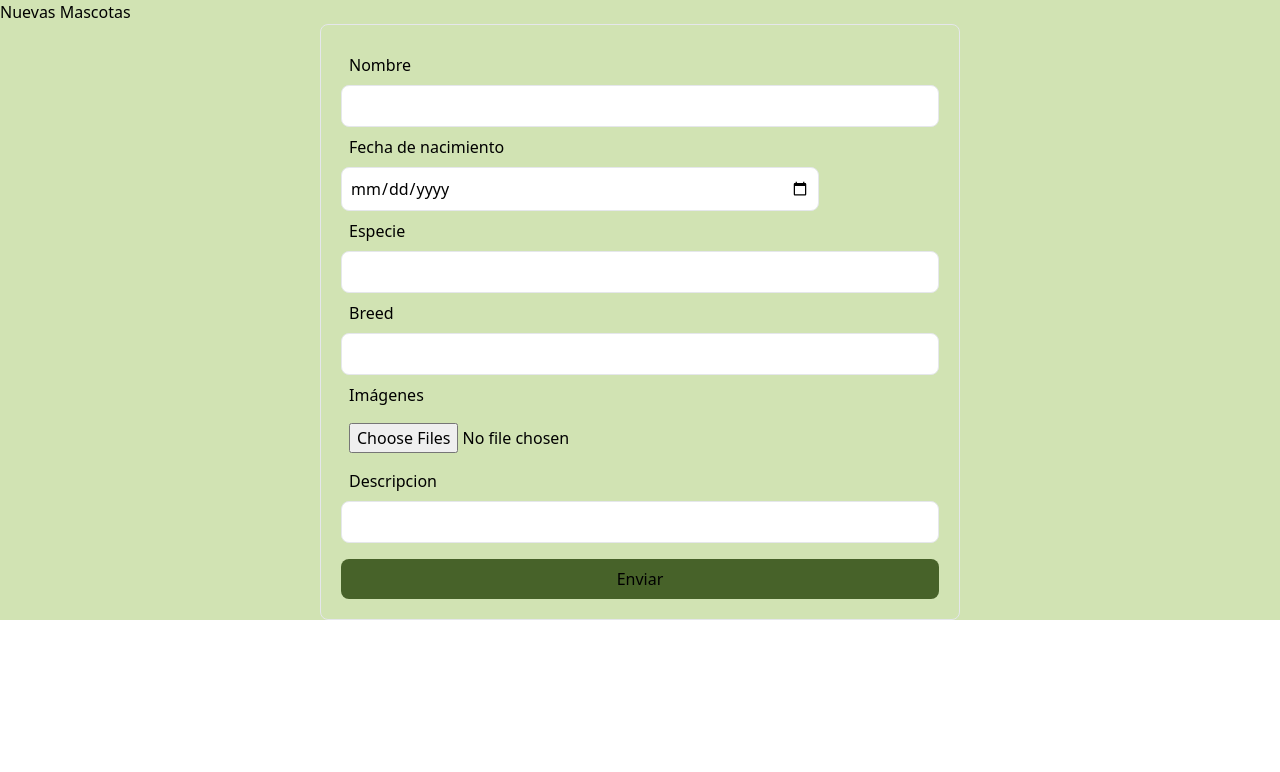
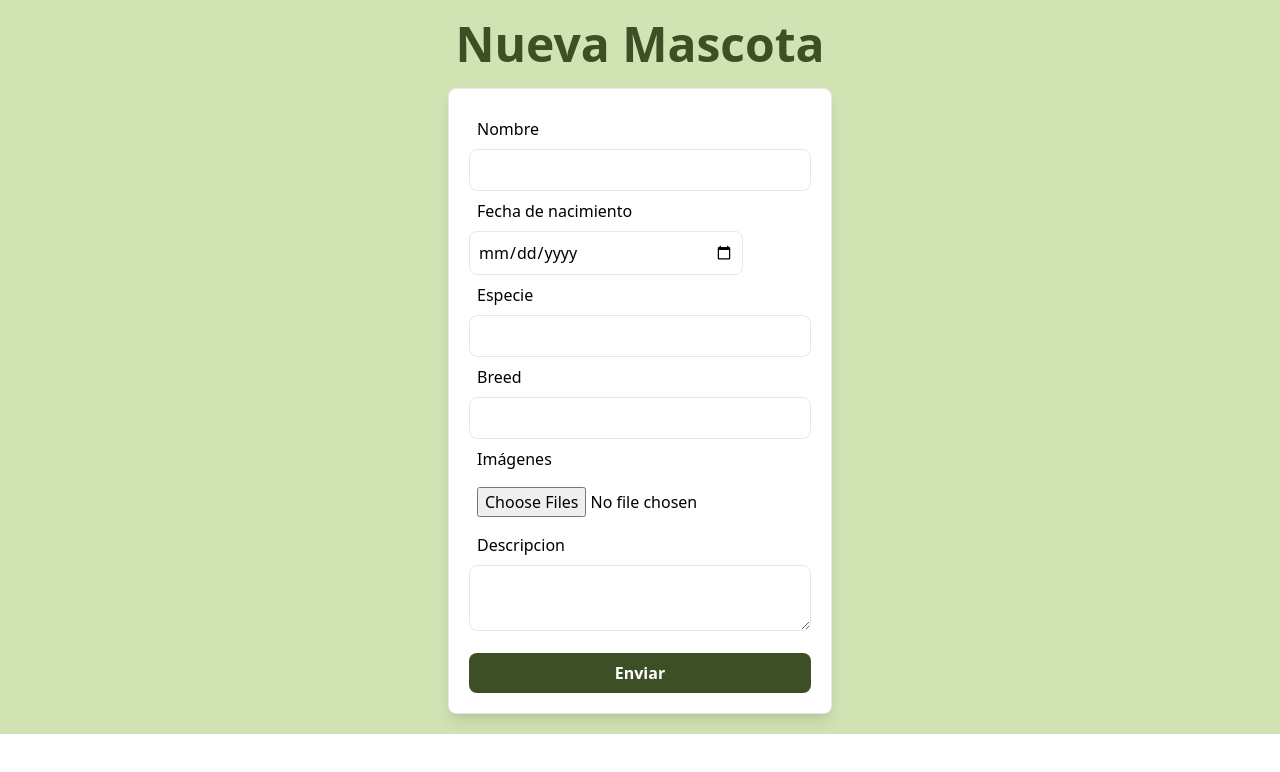
Before and after one commit to JabColV/catalog-wufwuf, a Next.js app in the folder frontend/: page /nuevas_mascotas in a window 1280 px wide. Shown: the top 772 px of the page. Built offline with nearby package versions, Linux system fonts and the light colour scheme.

Commit message:
Some validations were added

```diff
--- a/frontend/app/nuevas_mascotas/page.tsx
+++ b/frontend/app/nuevas_mascotas/page.tsx
@@ -2,8 +2,8 @@ import Form from "@components/Form";
 
 const NuevasMascotas = () => {
   return (
-    <div className="bg-olivine-200">
-      <h1>Nuevas Mascotas</h1>
+    <div className="bg-olivine-200 h-full p-5">
+      <h1 className="text-center text-5xl text-olivine-800 font-bold mb-5">Nueva Mascota</h1>
       <Form />
     </div>
   );
--- a/frontend/components/Form.tsx
+++ b/frontend/components/Form.tsx
@@ -6,14 +6,14 @@ import { useMutation } from "react-query";
 import { validationSchema } from "@utils/functions";
 import { useState } from "react";
 import Image from "next/image";
+import Swal from "sweetalert2";
 
 const Form = () => {
-  const { mutate, status, isLoading, isError, error } = useMutation(
+  const { mutate, isLoading, isError, error } = useMutation(
     "sendPet",
     SendPet
   );
   const [images, setImages] = useState<File[]>([]);
-  const [url, setURL] = useState<string[]>([]);
 
   return (
     <Formik
@@ -25,7 +25,7 @@ const Form = () => {
         urls_images: [],
         description: "",
       }}
-    onSubmit={(values) => {
+      onSubmit={(values, {resetForm}) => {
         const formData = new FormData();
         formData.append("name", values.name);
         formData.append("birth_date", values.birth_date);
@@ -33,15 +33,32 @@ const Form = () => {
         formData.append("breed", values.breed);
         formData.append("description", values.description);
         images.forEach((image, index) => {
-            formData.append(`urls_images[${url.length + index}]`, image);
+          formData.append(`urls_images[${index}]`, image);
         });
+
         mutate(formData);
-    }}
-      //   validationSchema={validationSchema}
+
+        resetForm();
+        if (!isError) {
+          Swal.fire({
+            icon: "success",
+            title: "¡Éxito!",
+            text: "La mascota se ha creado correctamente.",
+          });
+        }
+        else {
+          Swal.fire({
+            icon: "error",
+            title: "Oops...",
+            text: "Ha ocurrido un error al crear la mascota. Por favor, intenta de nuevo.",
+          });
+        }
+      }}
+      validationSchema={validationSchema}
     >
-      {({ values, handleChange, handleBlur, handleSubmit }) => (
+      {({ values, handleChange, handleBlur, handleSubmit, errors, touched }) => (
         <form
-          className="p-5 border w-1/2 mx-auto rounded-lg"
+          className="p-5 border w-96 mx-auto rounded-lg bg-white shadow-lg"
           onSubmit={handleSubmit}
         >
           <div>
@@ -56,6 +73,9 @@ const Form = () => {
               onBlur={handleBlur}
               className="w-full p-2 border rounded-lg focus:border-olivine-700 focus:outline-none"
             />
+            {touched.name && errors.name && (
+              <div className="text-red-700 font-semibold">{errors.name}</div>
+            )}
           </div>
           <div>
             <label htmlFor="birth_date" className="p-2 flex items-center">
@@ -69,6 +89,11 @@ const Form = () => {
               onBlur={handleBlur}
               className="w-4/5 p-2 border rounded-lg focus:border-olivine-700 focus:outline-none"
             />
+            {touched.birth_date && errors.birth_date && (
+              <div className="text-red-700 font-semibold">
+                {errors.birth_date}
+              </div>
+            )}
           </div>
           <div>
             <label htmlFor="especie" className="p-2 flex items-center">
@@ -82,6 +107,9 @@ const Form = () => {
               onBlur={handleBlur}
               className="w-full p-2 border rounded-lg focus:border-olivine-700 focus:outline-none"
             />
+            {touched.especie && errors.especie && (
+              <div className="text-red-700 font-semibold">{errors.especie}</div>
+            )}
           </div>
           <div>
             <label htmlFor="breed" className="p-2 flex items-center">
@@ -95,6 +123,9 @@ const Form = () => {
               onBlur={handleBlur}
               className="w-full p-2 border rounded-lg focus:border-olivine-700 focus:outline-none"
             />
+            {touched.breed && errors.breed && (
+              <div className="text-red-700 font-semibold">{errors.breed}</div>
+            )}
           </div>
           <div>
             <label htmlFor="urls_images" className="p-2 flex items-center">
@@ -127,22 +158,31 @@ const Form = () => {
                     )
                 )}
             </div>
+            {errors.urls_images && (
+              <div className="text-red-700 font-semibold">
+                {errors.urls_images}
+              </div>
+            )}
           </div>
           <div>
             <label htmlFor="description" className="p-2 flex items-center">
               Descripcion
             </label>
-            <input
+            <textarea
               id="description"
-              type="text"
               value={values.description}
               onChange={handleChange}
               onBlur={handleBlur}
               className="w-full p-2 border rounded-lg focus:border-olivine-700 focus:outline-none"
             />
+            {touched.description && errors.description && (
+              <div className="text-red-700 font-semibold">
+                {errors.description}
+              </div>
+            )}
           </div>
           <button
-            className="w-full h-10 mt-4 rounded-lg bg-olivine-700"
+            className="w-full h-10 mt-4 rounded-lg bg-olivine-800 hover:bg-olivine-600 text-white font-semibold focus:outline-none"
             type="submit"
           >
             Enviar
--- a/frontend/package.json
+++ b/frontend/package.json
@@ -16,6 +16,8 @@
     "react": "^18",
     "react-dom": "^18",
     "react-query": "^3.39.3",
+    "sweetalert": "^2.1.2",
+    "sweetalert2": "^11.10.8",
     "yup": "^1.4.0"
   },
   "devDependencies": {
--- a/frontend/utils/functions.ts
+++ b/frontend/utils/functions.ts
@@ -8,30 +8,13 @@ export const calcularEtapaVida = (date_birth: Date): string => {
 
 
 export const validationSchema = Yup.object().shape({
-    name: Yup.string().required('Este campo es requerido'),
-    birth_date: Yup.string().required('Este campo es requerido'),
-    especie: Yup.string().required('Este campo es requerido'),
-    breed: Yup.string().required('Este campo es requerido'),
-    imagen_actual: Yup.string().required('Este campo es requerido'),
-    urls_images: Yup.array().of(Yup.string().required('Este campo es requerido')),
-    description: Yup.string().required('Este campo es requerido'),
+    name: Yup.string().required('El nombre es requerido'),
+    birth_date: Yup.string().required('La fecha de nacimiento es requerida'),
+    especie: Yup.string().required('La especie es requerida'),
+    breed: Yup.string().required('La raza es requerida'),
+    urls_images: Yup.array()
+    .of(Yup.mixed().required('El archivo es requerido'))
+    .min(1, 'Debe incluir al menos una imagen')
+    .max(6, 'Solo se permiten hasta 6 imágenes'),
+    description: Yup.string().required('La descripción es requerida'),
 });
-
-// export const fileToBase64 = (file: File): Promise<string> => {
-//   return new Promise((resolve, reject) => {
-//     const reader = new FileReader();
-//     reader.readAsDataURL(file);
-//     reader.onload = () => resolve(reader.result as string);
-//     reader.onerror = (error) => reject(error);
-//   });
-// };
-
-
-// export const fileToBase64 = (file) => {
-//   return new Promise((resolve, reject) => {
-//     const reader = new FileReader();
-//     reader.readAsDataURL(file);
-//     reader.onload = () => resolve(reader.result);
-//     reader.onerror = (error) => reject(error);
-//   });
-// };
```
Also changed, not shown: 1 other file (tests, documents, lock files or other folders).
